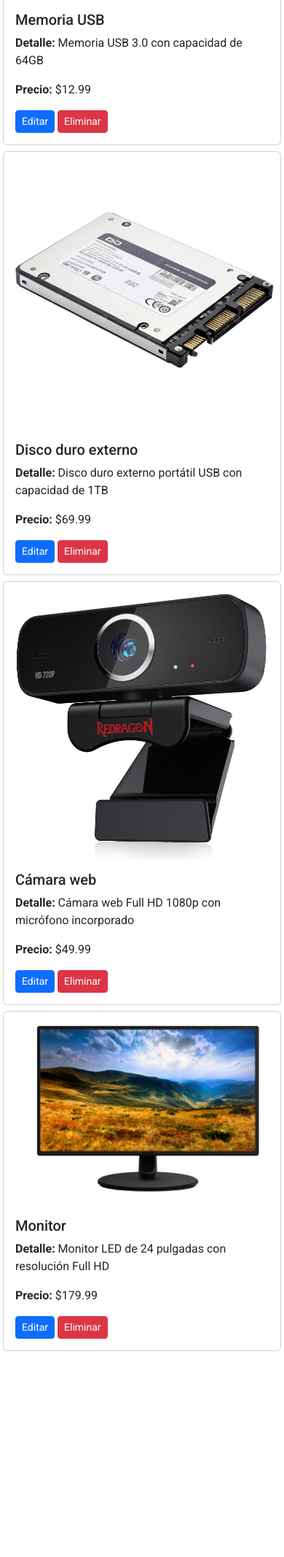
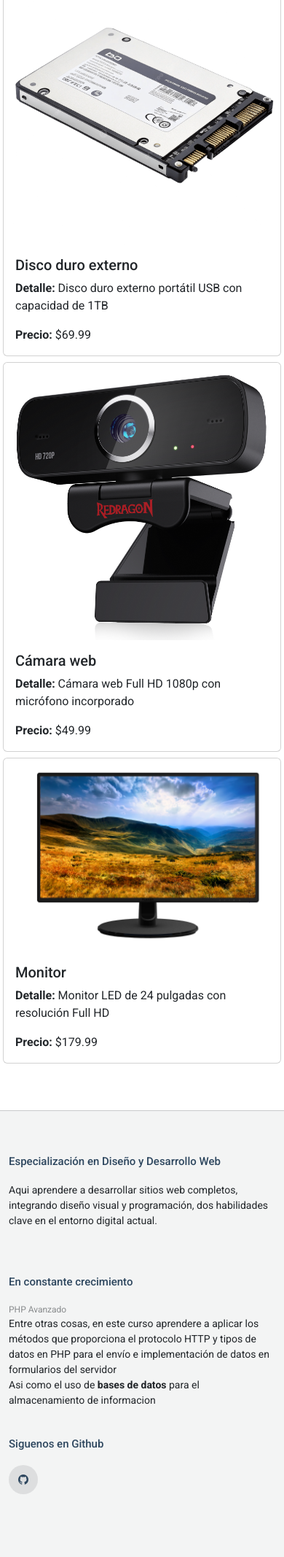
Before and after one commit to miguelestradam3/php_store, a PHP site: page / in a window 390 px wide. Shown: the part 3909-6042 px from the top of the page at 73% size. Before the commit the page ends 5760 px from the top, so only its background shows below. Run offline with PHP 8.4, Linux system fonts and the light colour scheme; data comes from the database, SQL or seed files in the repository.

Commit message:
Index variable changed

```diff
--- a/index.php
+++ b/index.php
@@ -3,7 +3,7 @@
     require_once 'connection.php';
 
     // Sql to check if table exists
-    $sql_sub_check_table = "SELECT * FROM `productos`";
+    $sql_table = "SELECT * FROM `productos`";
 
 ?>
 <html lang="es">
@@ -35,6 +35,13 @@
 
     </head>
     <body class="index-page">
+        <header id="header" class="header d-flex align-items-center sticky-top">
+            <div class="container-fluid container-xl position-relative d-flex align-items-center justify-content-between">
+                <a href="index.php" class="logo d-flex align-items-center">
+                    <h1 class="sitename">PHP Avanzado</h1>
+                </a>
+            </div>
+        </header>
         <main class="main">
             <section class="section">
                 <div class="container section-title" data-aos="fade-up">
@@ -44,30 +51,20 @@
                 <div class="container">
                     <?php
 
-                        $res = $conn->query($sql_sub_check_table);
+                        $res = $conn->query($sql_table);
                         if ($res) {
                             if ($res->num_rows > 0) {
                                 echo "<div class='row'>";
                                 while ($row = $res->fetch_array())
                                 {
                                     echo '
-                                    <div class="col-lg-4 p-1">
+                                    <div class="col-lg-3 col-md-3 p-1">
                                         <div class="card h-100">
                                             <img src="'.htmlspecialchars($row['imagen']).'" class="card-img-top" alt="Imagen del producto">
                                             <div class="card-body">
                                                 <h5 class="card-title">'.htmlspecialchars($row['nombre']).'</h5>
                                                 <p class="card-text"><strong>Detalle:</strong> '.htmlspecialchars($row['detalle']).'</p>
                                                 <p class="card-text"><strong>Precio:</strong> $'.number_format($row['precio'], 2).'</p>
-
-                                                <form action="" method="post" class="d-inline">
-                                                    <input type="hidden" name="EditCodigo" value="'.$row['codigo'].'">
-                                                    <button name="EditProducto" class="btn btn-primary btn-sm" type="submit"> Editar </button>
-                                                </form>
-
-                                                <form action="" method="post" class="d-inline">
-                                                    <input type="hidden" name="DeleteCodigo" value="'.$row['codigo'].'">
-                                                    <button name="DeleteProductoButton" class="btn btn-danger btn-sm" type="submit"> Eliminar </button>
-                                                </form>
                                             </div>
                                         </div>
                                     </div>
@@ -86,4 +83,44 @@
                 </div>
             </section>
         </main>
+        <footer id="footer" class="footer light-background">
+            <div class="container">
+                <div class="row g-4">
+                    <div class="col-md-4 col-lg-4 mb-3 mb-md-0">
+                    <div class="widget">
+                        <h3 class="widget-heading">Especialización en Diseño y Desarrollo Web</h3>
+                        <p class="mb-4">
+                            Aqui aprendere a desarrollar sitios web completos, integrando diseño visual y programación, dos habilidades clave en el entorno digital actual.
+                        </p>
+                    </div>
+                    </div>
+                    <div class="col-md-4 col-lg-4 pl-lg-5">
+                        <div class="widget">
+                            <h3 class="widget-heading">En constante crecimiento</h3>
+                            <ul class="list-unstyled footer-blog-entry">
+                            <li>
+                                <span class="d-block date">PHP Avanzado</span>
+                                <a href="#">
+                                    Entre otras cosas, en este curso aprendere a aplicar los métodos que proporciona el protocolo HTTP y tipos de datos en PHP para el envío e implementación de datos en formularios del servidor<br>Asi como el uso de <strong>bases de datos</strong> para el almacenamiento de informacion
+                                </a>
+                            </li>
+                            </ul>
+                        </div>
+                    </div>
+                    <div class="col-md-4 col-lg-4 pl-lg-5">
+                        <div class="widget">
+                            <h3 class="widget-heading">Siguenos en Github</h3>
+                            <ul class="list-unstyled social-icons light mb-3">
+                                <li>
+                                    <a href="#"><span class="bi bi-github"></span></a>
+                                </li>
+                            </ul>
+                        </div>
+                    </div>
+                </div>
+            </div>
+        </footer>
+        <link href="assets/vendor/bootstrap/js/bootstrap.bundle.min.js" rel="stylesheet">
+        <!-- Custom JavaScript -->
+         <script src="assets/javascript/main.js"></script>
     </body
```
Also changed, not shown: assets/css/main.css (+0 -50 lines), requirements.sql (renamed from sql/requirements.sql).
